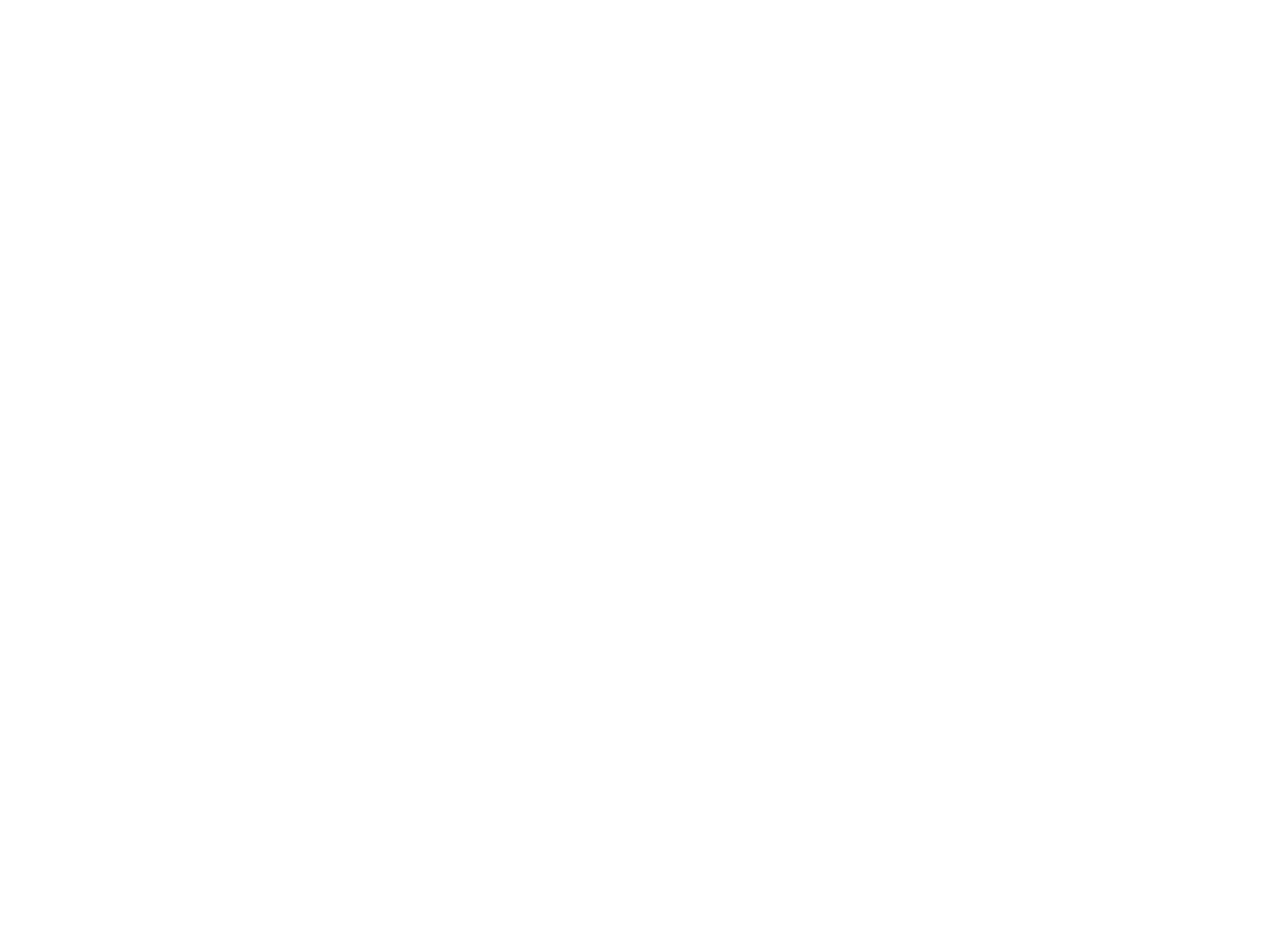
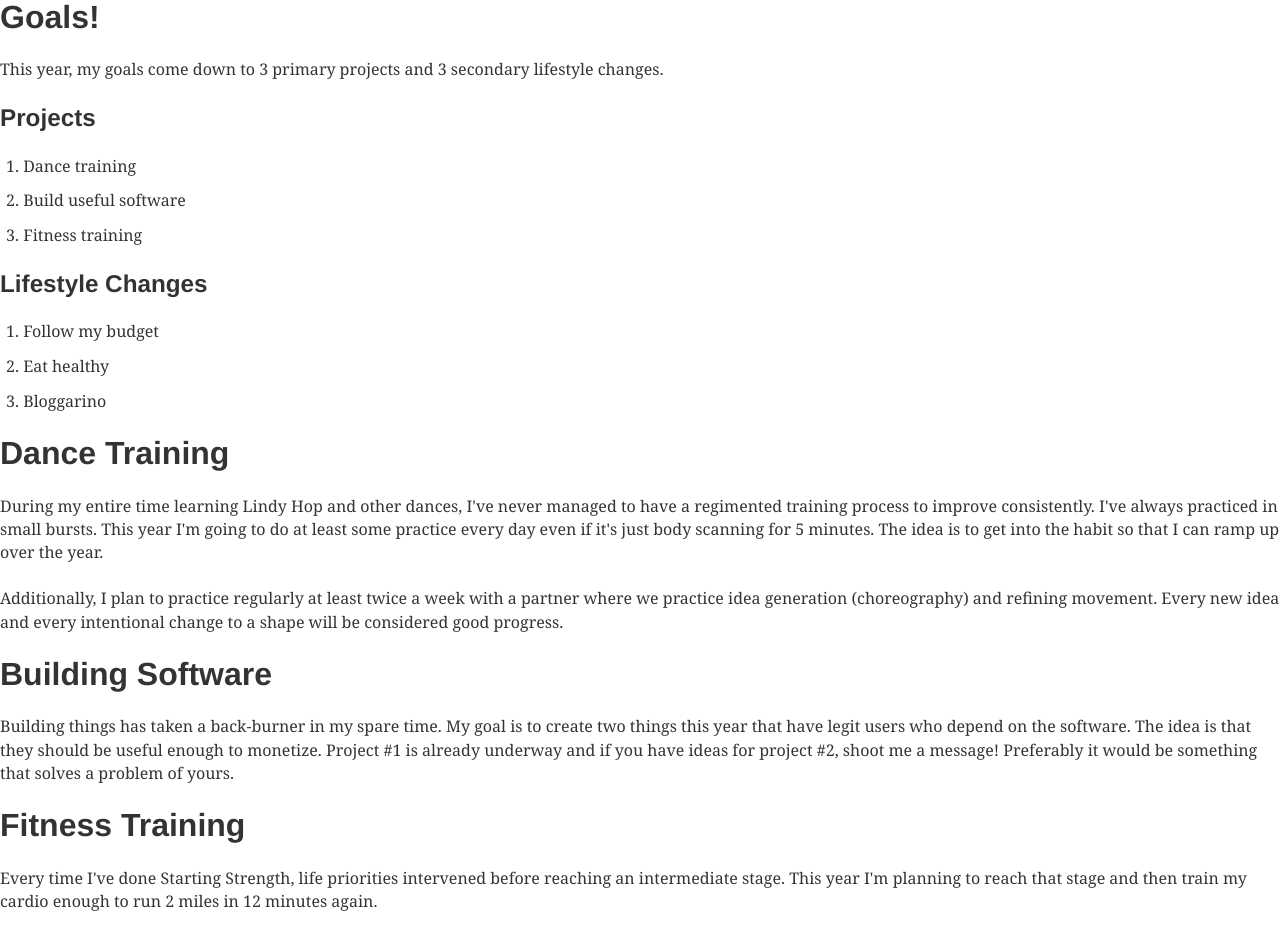
Before and after one commit to johnjeng/johnjeng.com, a Gatsby site: page /blog-posts/2018-goals in a window 1280 px wide. Before the commit this address had no page. Before the commit the page ends 800 px from the top, so only its background shows below. Built offline with nearby package versions, Linux system fonts and the light colour scheme; Gatsby itself is replaced by a stand-in of ours; some packages are replaced by stand-ins of ours.

Commit message:
Add 2018 goals

```diff
--- a/src/pages/about.md
+++ b/src/pages/about.md
@@ -3,6 +3,6 @@
 type : "page"
 ---
 
-I write software, teach swing dancing, and travel sometimes.
+I write software, swing dance, and travel sometimes.
 
 Looking for private lessions? Shoot me an email at [john.jeng5@gmail.com](mailto:john.jeng5@gmail.com) or hit me up on [messenger](https://m.me/johnjeffjeng).
--- /dev/null
+++ b/src/pages/blog-posts/2018-goals.md
@@ -0,0 +1,36 @@
+---
+title: "Goals!"
+date: "2018-01-03"
+---
+
+This year, my goals come down to 3 primary projects and 3 secondary lifestyle changes.
+
+## Projects
+1. Dance training
+2. Build useful software
+3. Fitness training
+
+## Lifestyle Changes
+1. Follow my budget
+2. Eat healthy
+3. Bloggarino
+
+# Dance Training
+During my entire time learning Lindy Hop and other dances, I've never managed to have a regimented training process to improve consistently.
+I've always practiced in small bursts.
+This year I'm going to do at least some practice every day even if it's just body scanning for 5 minutes.
+The idea is to get into the habit so that I can ramp up over the year.
+
+Additionally, I plan to practice regularly at least twice a week with a partner where we practice idea generation (choreography) and refining movement.
+Every new idea and every intentional change to a shape will be considered good progress.
+
+# Building Software
+Building things has taken a back-burner in my spare time.
+My goal is to create two things this year that have legit users who depend on the software.
+The idea is that they should be useful enough to monetize.
+Project #1 is already underway and if you have ideas for project #2, shoot me a message!
+Preferably it would be something that solves a problem of yours.
+
+# Fitness Training
+Every time I've done Starting Strength, life priorities intervened before reaching an intermediate stage.
+This year I'm planning to reach that stage and then train my cardio enough to run 2 miles in 12 minutes again.
```
Also changed, not shown: src/pages/index.js (+14 -2 lines).
